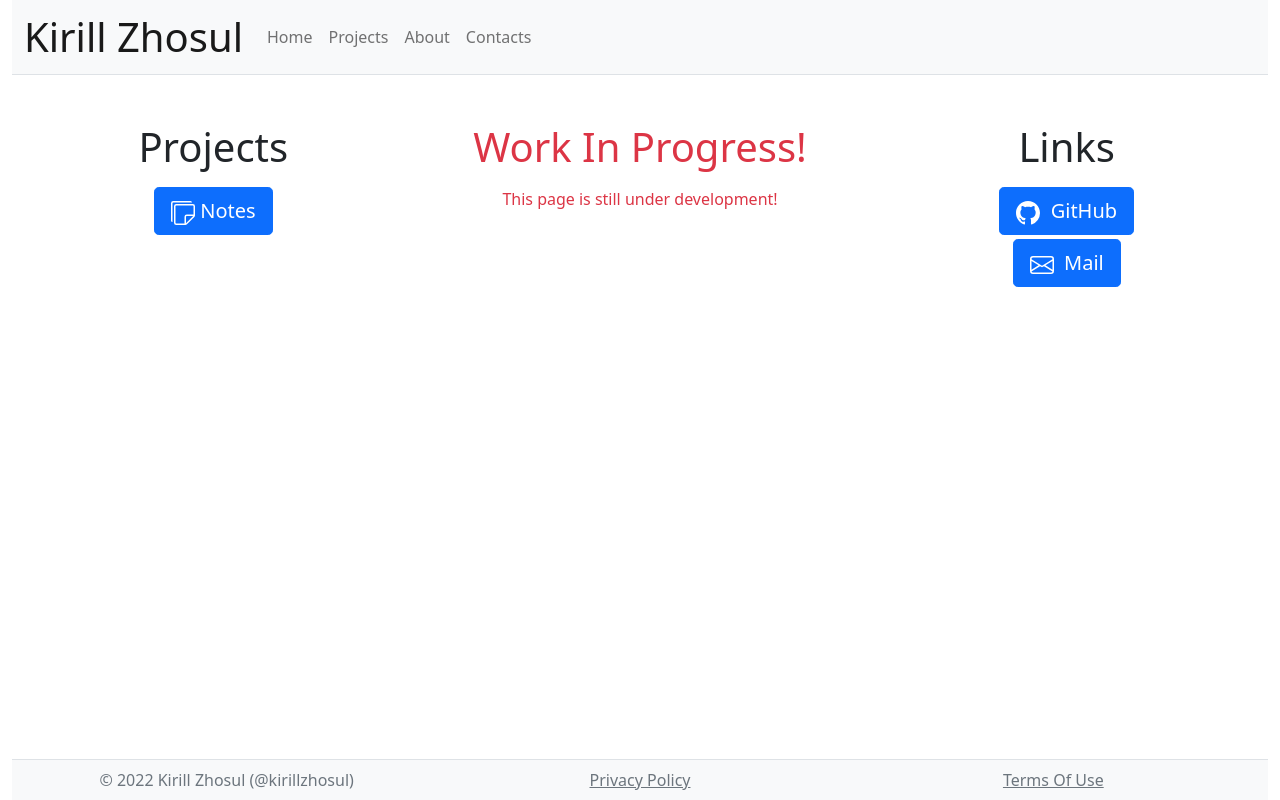
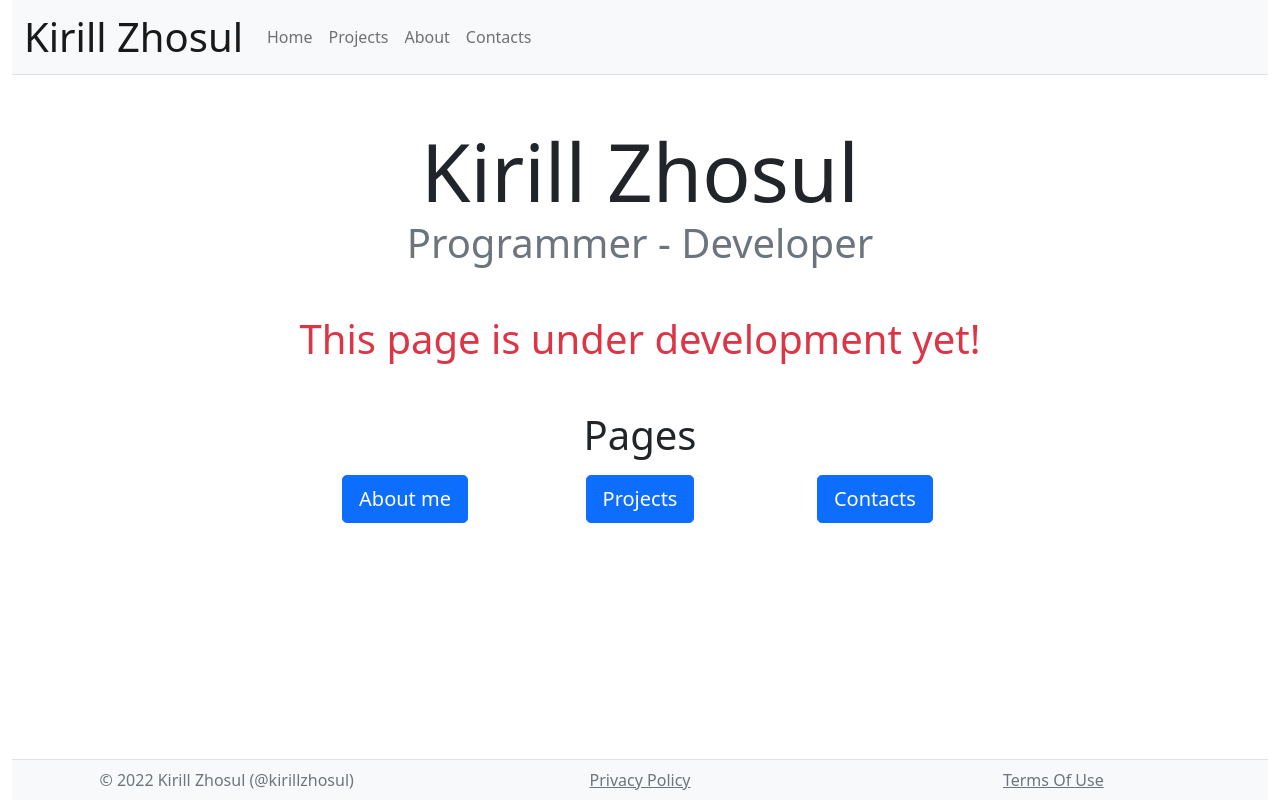
Before and after one commit to kirillzhosul/frontend, a React (Create React App) app in the folder src/page/: page / in a window 1280 px wide. Built offline with nearby package versions, Linux system fonts and the light colour scheme.

Commit message:
Base pages

```diff
--- a/src/page/src/App.js
+++ b/src/page/src/App.js
@@ -7,6 +7,9 @@ import Navbar from "./components/Navbar";
 import Footer from "./components/Footer";
 
 // Pages.
+import AboutPage from "./pages/AboutPage";
+import ContactsPage from "./pages/ContactsPage";
+import ProjectsPage from "./pages/ProjectsPage";
 import NotFoundPage from "./pages/NotFoundPage";
 import HomePage from "./pages/HomePage";
 
@@ -19,6 +22,10 @@ const App = function() {
         <Navbar/>
         <Routes>
           <Route path="/" element={<HomePage/>}/>
+          <Route path="/contacts" element={<ContactsPage/>}/>
+          <Route path="/projects" element={<ProjectsPage/>}/>
+          <Route path="/about" element={<AboutPage/>}/>
+
           <Route path="*" element={<NotFoundPage/>}/>
         </Routes>
         <Footer/>
--- /dev/null
+++ b/src/page/src/pages/AboutPage.js
@@ -0,0 +1,27 @@
+// Libraries.
+import React from "react";
+
+const ProjectsPage = function(){
+    /// @description Page with projects.
+    return (
+        <div className="text-center">
+            <div className="row justify-content-center">
+                <div className="col-md-auto">
+                    <p className="mt-5 display-1">
+                        About me
+                    </p>
+                    <p>
+                        I am a programmer-developer with overall code expirience for 3-5 years total
+                    </p>
+                    <p>
+                        Python, C#, JavaScript, GML, and many more.
+                    </p>
+
+                </div>
+            </div>
+        </div>
+    )
+}
+
+
+export default ProjectsPage;
--- /dev/null
+++ b/src/page/src/pages/ContactsPage.js
@@ -0,0 +1,42 @@
+// Libraries.
+import React from "react";
+
+const ContactsPage = function(){
+    /// @descriprition Page with contacts.
+    return (
+        <div className="text-center">
+            <div className="row justify-content-center">
+                <div className="col-md-auto">
+                    <p className="mt-5 display-1">
+                        Contacts
+                    </p>
+
+                    <div className="row">
+                        <div className="col">
+                            <a href="mailto: kirillzhosul@yandex.com" className="btn btn-primary btn-lg">
+                                <svg xmlns="http://www.w3.org/2000/svg" width="24" height="24" fill="currentColor" className="bi bi-envelope" viewBox="0 0 16 16">
+                                    <path d="M0 4a2 2 0 0 1 2-2h12a2 2 0 0 1 2 2v8a2 2 0 0 1-2 2H2a2 2 0 0 1-2-2V4Zm2-1a1 1 0 0 0-1 1v.217l7 4.2 7-4.2V4a1 1 0 0 0-1-1H2Zm13 2.383-4.708 2.825L15 11.105V5.383Zm-.034 6.876-5.64-3.471L8 9.583l-1.326-.795-5.64 3.47A1 1 0 0 0 2 13h12a1 1 0 0 0 .966-.741ZM1 11.105l4.708-2.897L1 5.383v5.722Z"/>
+                                </svg>
+                                &nbsp;
+                                Mail
+                            </a>
+                        </div>
+
+                        <div className="col">
+                            <a href="https://github.com/kirillzhosul" className="btn btn-primary btn-lg">
+                                <svg xmlns="http://www.w3.org/2000/svg" width="24" height="24" fill="currentColor" className="bi bi-github" viewBox="0 0 16 16">
+                                    <path d="M8 0C3.58 0 0 3.58 0 8c0 3.54 2.29 6.53 5.47 7.59.4.07.55-.17.55-.38 0-.19-.01-.82-.01-1.49-2.01.37-2.53-.49-2.69-.94-.09-.23-.48-.94-.82-1.13-.28-.15-.68-.52-.01-.53.63-.01 1.08.58 1.23.82.72 1.21 1.87.87 2.33.66.07-.52.28-.87.51-1.07-1.78-.2-3.64-.89-3.64-3.95 0-.87.31-1.59.82-2.15-.08-.2-.36-1.02.08-2.12 0 0 .67-.21 2.2.82.64-.18 1.32-.27 2-.27.68 0 1.36.09 2 .27 1.53-1.04 2.2-.82 2.2-.82.44 1.1.16 1.92.08 2.12.51.56.82 1.27.82 2.15 0 3.07-1.87 3.75-3.65 3.95.29.25.54.73.54 1.48 0 1.07-.01 1.93-.01 2.2 0 .21.15.46.55.38A8.012 8.012 0 0 0 16 8c0-4.42-3.58-8-8-8z"/>
+                                </svg>
+                                &nbsp;
+                                GitHub
+                            </a>
+                        </div>
+                    </div>
+                </div>
+            </div>
+        </div>
+    )
+}
+
+
+export default ContactsPage;
--- a/src/page/src/pages/HomePage.js
+++ b/src/page/src/pages/HomePage.js
@@ -1,52 +1,31 @@
 // Libraries.
 import React from "react";
+import {Link} from "react-router-dom";
 
 const HomePage = function(){
     return (
-        <div className="row justify-content-center">
-            <div className="col">
-                <p className="display-6 mt-5">
-                    Projects
+        <div className="text-center">
+            <div className="row justify-content-center">
+                <div className="col-md-auto">
+                    <div className="display-1 mt-5">
+                       Kirill Zhosul
+                    </div>
+                    <span className="display-6 text-muted">
+                        Programmer - Developer
+                    </span>
+                    <p className="text-danger mt-5 display-6">
+                        This page is under development yet!
                     </p>
-                <a href="https://notes.kirillzhosul.site/" className="btn btn-primary btn-lg">
-                    <svg xmlns="http://www.w3.org/2000/svg" width="24" height="24" fill="currentColor" className="bi bi-stickies" viewBox="0 0 16 16">
-                        <path d="M1.5 0A1.5 1.5 0 0 0 0 1.5V13a1 1 0 0 0 1 1V1.5a.5.5 0 0 1 .5-.5H14a1 1 0 0 0-1-1H1.5z"/>
-                        <path d="M3.5 2A1.5 1.5 0 0 0 2 3.5v11A1.5 1.5 0 0 0 3.5 16h6.086a1.5 1.5 0 0 0 1.06-.44l4.915-4.914A1.5 1.5 0 0 0 16 9.586V3.5A1.5 1.5 0 0 0 14.5 2h-11zM3 3.5a.5.5 0 0 1 .5-.5h11a.5.5 0 0 1 .5.5V9h-4.5A1.5 1.5 0 0 0 9 10.5V15H3.5a.5.5 0 0 1-.5-.5v-11zm7 11.293V10.5a.5.5 0 0 1 .5-.5h4.293L10 14.793z"/>
-                    </svg>
-                    &nbsp;Notes
-                </a>
+                    <p className="display-6 mt-5">
+                        Pages
+                    </p>
+                    <div className="row">
+                        <div className="col"><Link to="/about" className="btn btn-lg btn-primary">About me</Link></div>
+                        <div className="col"><Link to="/projects" className="btn btn-lg btn-primary">Projects</Link></div>
+                        <div className="col"><Link to="/contacts" className="btn btn-lg btn-primary">Contacts</Link></div>
+                    </div>
+                </div>
             </div>
-
-            <div className="col">
-                <p className="display-6 text-danger mt-5">
-                    Work In Progress!
-                </p>
-                <span className="text-danger">
-                    This page is still under development!
-                </span>
-            </div>
-
-            <div className="col">
-                <p className="display-6 mt-5">
-                Links
-                </p>
-                <a href="https://github.com/kirillzhosul" className="btn btn-primary btn-lg">
-                <svg xmlns="http://www.w3.org/2000/svg" width="24" height="24" fill="currentColor" className="bi bi-github" viewBox="0 0 16 16">
-                    <path d="M8 0C3.58 0 0 3.58 0 8c0 3.54 2.29 6.53 5.47 7.59.4.07.55-.17.55-.38 0-.19-.01-.82-.01-1.49-2.01.37-2.53-.49-2.69-.94-.09-.23-.48-.94-.82-1.13-.28-.15-.68-.52-.01-.53.63-.01 1.08.58 1.23.82.72 1.21 1.87.87 2.33.66.07-.52.28-.87.51-1.07-1.78-.2-3.64-.89-3.64-3.95 0-.87.31-1.59.82-2.15-.08-.2-.36-1.02.08-2.12 0 0 .67-.21 2.2.82.64-.18 1.32-.27 2-.27.68 0 1.36.09 2 .27 1.53-1.04 2.2-.82 2.2-.82.44 1.1.16 1.92.08 2.12.51.56.82 1.27.82 2.15 0 3.07-1.87 3.75-3.65 3.95.29.25.54.73.54 1.48 0 1.07-.01 1.93-.01 2.2 0 .21.15.46.55.38A8.012 8.012 0 0 0 16 8c0-4.42-3.58-8-8-8z"/>
-                </svg>
-                &nbsp;
-                GitHub
-                </a>
-                <div className="w-100 mt-1"></div>
-                <a href="mailto: kirillzhosul@yandex.com" className="btn btn-primary btn-lg">
-                <svg xmlns="http://www.w3.org/2000/svg" width="24" height="24" fill="currentColor" className="bi bi-envelope" viewBox="0 0 16 16">
-                    <path d="M0 4a2 2 0 0 1 2-2h12a2 2 0 0 1 2 2v8a2 2 0 0 1-2 2H2a2 2 0 0 1-2-2V4Zm2-1a1 1 0 0 0-1 1v.217l7 4.2 7-4.2V4a1 1 0 0 0-1-1H2Zm13 2.383-4.708 2.825L15 11.105V5.383Zm-.034 6.876-5.64-3.471L8 9.583l-1.326-.795-5.64 3.47A1 1 0 0 0 2 13h12a1 1 0 0 0 .966-.741ZM1 11.105l4.708-2.897L1 5.383v5.722Z"/>
-                </svg>
-                &nbsp;
-                Mail
-                </a>
-            </div>
-
         </div>
     )
 }
--- /dev/null
+++ b/src/page/src/pages/ProjectsPage.js
@@ -0,0 +1,38 @@
+// Libraries.
+import React from "react";
+
+const ProjectsPage = function(){
+    /// @description Page with projects.
+    return (
+        <div className="text-center">
+            <div className="row justify-content-center">
+                <div className="col-md-auto">
+                    <p className="mt-5 display-1">
+                        Contacts
+                    </p>
+
+                    <div className="row">
+                        <div className="col">
+                            <a href="https://notes.kirillzhosul.site/" className="btn btn-primary btn-lg">
+                                <svg xmlns="http://www.w3.org/2000/svg" width="24" height="24" fill="currentColor" className="bi bi-stickies" viewBox="0 0 16 16">
+                                    <path d="M1.5 0A1.5 1.5 0 0 0 0 1.5V13a1 1 0 0 0 1 1V1.5a.5.5 0 0 1 .5-.5H14a1 1 0 0 0-1-1H1.5z"/>
+                                    <path d="M3.5 2A1.5 1.5 0 0 0 2 3.5v11A1.5 1.5 0 0 0 3.5 16h6.086a1.5 1.5 0 0 0 1.06-.44l4.915-4.914A1.5 1.5 0 0 0 16 9.586V3.5A1.5 1.5 0 0 0 14.5 2h-11zM3 3.5a.5.5 0 0 1 .5-.5h11a.5.5 0 0 1 .5.5V9h-4.5A1.5 1.5 0 0 0 9 10.5V15H3.5a.5.5 0 0 1-.5-.5v-11zm7 11.293V10.5a.5.5 0 0 1 .5-.5h4.293L10 14.793z"/>
+                                </svg>
+                                &nbsp;Notes
+                            </a>
+                        </div>
+
+                        <div className="col">
+                            <a href="/" className="btn btn-primary btn-lg disabled">
+                                This page
+                            </a>
+                        </div>
+                    </div>
+                </div>
+            </div>
+        </div>
+    )
+}
+
+
+export default ProjectsPage;
```
